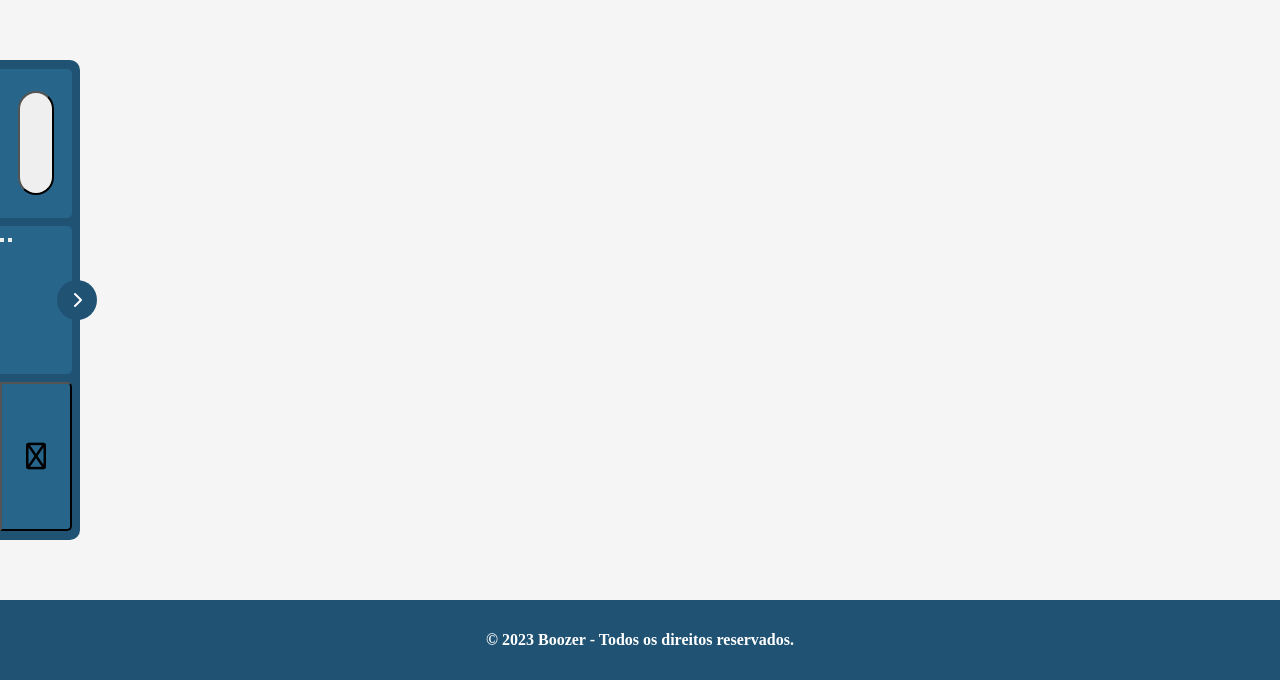
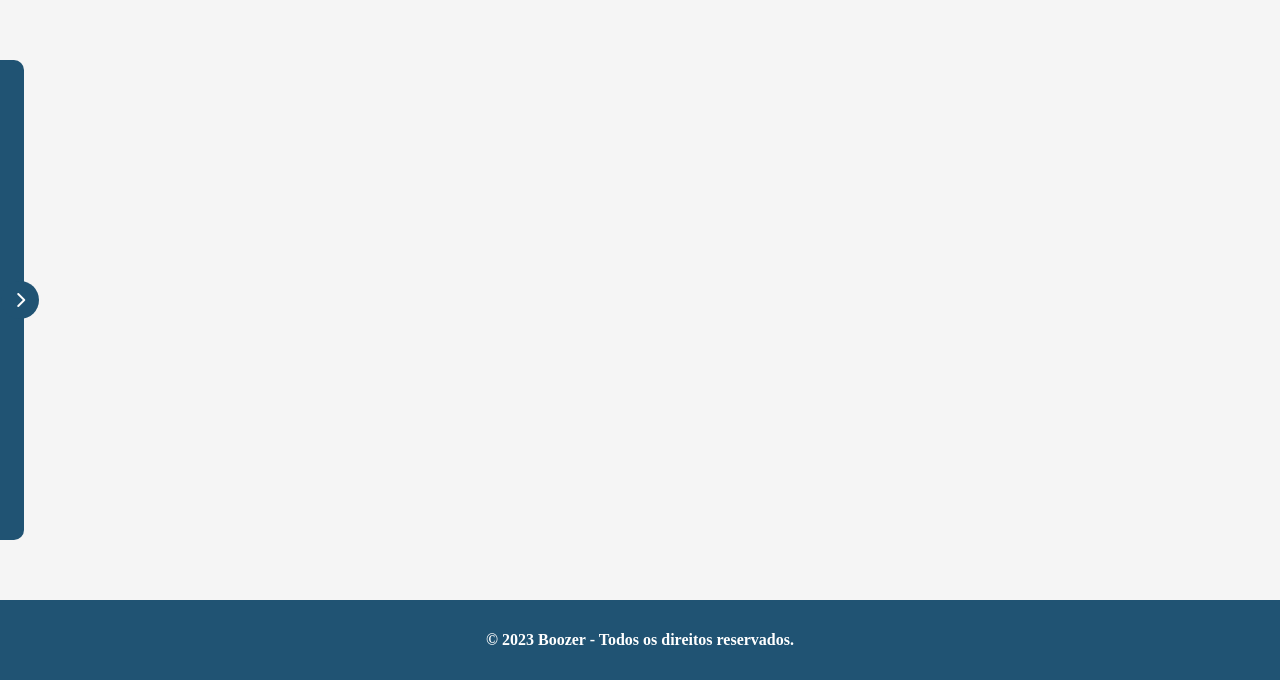
Before and after one commit to Omigaass/INDEV_BOOZER, a PHP site: page /HTML/ABRE_CATALOGO.html in a window 1280 px wide. Shown: the part 120-800 px from the top of the page. Run offline with PHP 8.4, Linux system fonts and the light colour scheme; some libraries are stand-ins or nearby versions; some web fonts are replaced.

Commit message:
BOOZER-V0.6.55

```diff
--- a/CSS/ABRE_CATALOGO.CSS
+++ b/CSS/ABRE_CATALOGO.CSS
@@ -23,14 +23,11 @@
         height: 80%;
         background-color: var(--azul-quente);
         border-radius: 0 10px 10px 0;
-        /* transform: translateX(-7vh); */
+        transform: translateX(-7vh);
         transition: all 0.3s ease-in-out;
         display: flex;
         align-items: center;
     }
-    /* .menu_sec:hover{
-        transform: translateX(-6vh);
-    } */
 
     .menu_sec_open{
         background-color: var(--azul-morno);
@@ -45,8 +42,8 @@
         left: 7.12vh;
         background-color: var(--azul-quente);
         color: #fff;
-        width: 40px;
-        height: 40px;
+        width: 48%;
+        height: 8%;
         border-radius: 50%;
         display: flex;
         align-items: center;
@@ -65,7 +62,9 @@
         justify-content: center;
     }
 
+
 .visual_buttons{
+    opacity: 0;
     width: calc(100% - 10%);
     height: 31%;
     background-color: var(--azul-quente-light);
@@ -78,12 +77,41 @@
 }
 
 .alternate_visual_btn{
-        width: 50%;
-        height: 70%;
+    width: 60%;
+    height: 80%;
+    border-radius: 50px;
+    border: 2px solid #fff;
+    background: transparent;
+    display: flex;
+    justify-content: center;
+    cursor: pointer;
+}
+
+.visual_slider {
+    width: 100%;
+    height: 60%;
+    transition: transform 0.5s cubic-bezier(0.215, 0.610, 0.355, 1);
+    display: flex;
+    justify-content: center;
+    align-items: center;
+    } .visual_slider i{
+        color: #fff;
+        width: 100%;
+        height: 100%;
+        background-color: var(--azul-quente-light);
+        display: flex;
+        align-items: center;
+        justify-content: center;
+        border-radius: 50%;
         border-radius: 50px;
     }
 
+.slide{
+    transform: translateY(67.5%);
+}
+
     .pagination_buttons{
+        opacity: 0;
         width: calc(100% - 10%);
         height: 31%;
         background-color: var(--azul-quente-light);
@@ -93,6 +121,7 @@
     }
 
     .filter_button{
+        opacity: 0;
         width: calc(100% - 10%);
         height: 31%;
         background-color: var(--azul-quente-light);
@@ -136,3 +165,22 @@
 ?██   ██ ██  ██ ██ ██ ██  ██  ██ ██   ██    ██    ██ ██    ██ ██  ██ ██
 ?██   ██ ██   ████ ██ ██      ██ ██   ██    ██    ██  ██████  ██   ████
 */
+
+@keyframes slideOut {
+    0% {
+      transform: rotate(0deg) scale(1);
+      opacity: 1;
+    }
+    50% {
+      transform: rotate(90deg) scale(0.5);
+      opacity: 0.5;
+    }
+    100% {
+      transform: rotate(180deg) scale(0);
+      opacity: 0;
+    }
+  }
+
+.hidden {
+    display: none !important;
+  }
--- a/HTML/ABRE_CATALOGO.html
+++ b/HTML/ABRE_CATALOGO.html
@@ -85,7 +85,12 @@
                     <div class="open_menu_btn"><i class="fa-solid fa-chevron-right"></i></div>
                     <div class="menu_body">
                         <div class="visual_buttons">
-                            <button class="alternate_visual_btn"></button>
+                            <button class="alternate_visual_btn">
+                                <div class="visual_slider">
+                                    <i class="fa-regular fa-grid-2 fa-lg" id="slider_grid"></i>
+                                    <i class="fa-regular fa-list fa-lg hidden" id="slider_list"></i>
+                                </div>
+                            </button>
                         </div>
                         <div class="pagination_buttons">
                             <button class="prev_page_btn"></button>
--- a/JS/CATALOG_MENU.JS
+++ b/JS/CATALOG_MENU.JS
@@ -10,14 +10,39 @@ open_menu.addEventListener("click", () => {
         open_menu.style.transform = "rotateZ(0deg)";
         open_menu.style.backgroundColor = "var(--azul-quente)";
         visual_buttons.style.backgroundColor = "var(--azul-quente-light)";
+        visual_buttons.style.opacity = "0";
         pagination_buttons.style.backgroundColor = "var(--azul-quente-light)";
+        pagination_buttons.style.opacity = "0";
         filter_button.style.backgroundColor = "var(--azul-quente-light)";
+        filter_button.style.opacity = "0";
     } else {
         menu.classList.add("menu_sec_open");
         open_menu.style.transform = "rotateZ(180deg)";
         open_menu.style.backgroundColor = "var(--azul-morno)";
         visual_buttons.style.backgroundColor = "var(--azul-morno-light)";
+        visual_buttons.style.opacity = "1";
         pagination_buttons.style.backgroundColor = "var(--azul-morno-light)";
+        pagination_buttons.style.opacity = "1";
         filter_button.style.backgroundColor = "var(--azul-morno-light)";
+        filter_button.style.opacity = "1";
     }
 });
+
+
+const slider = document.querySelector(".alternate_visual_btn");
+const visualSlider = document.querySelector(".visual_slider");
+const grid = document.querySelector("#slider_grid");
+const list = document.querySelector("#slider_list");
+
+
+slider.addEventListener("click", () => {
+  visualSlider.classList.toggle("slide");
+
+  if (list.classList.contains("hidden")) {
+      grid.classList.add("hidden");
+      list.classList.remove("hidden");
+  } else {
+      list.classList.add("hidden");
+      grid.classList.remove("hidden");
+    }
+  });
```
Lines whose indentation alone changed are shown as unchanged.
